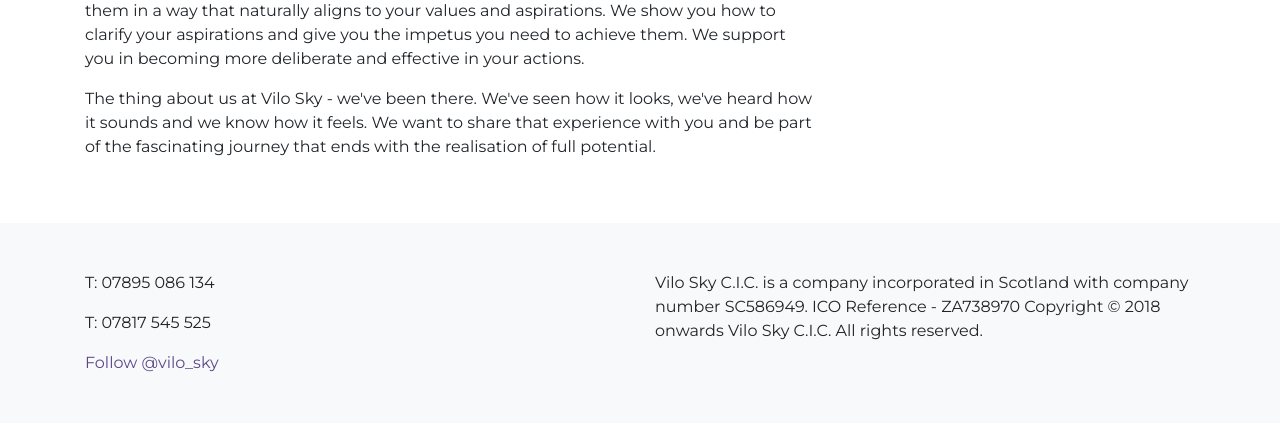
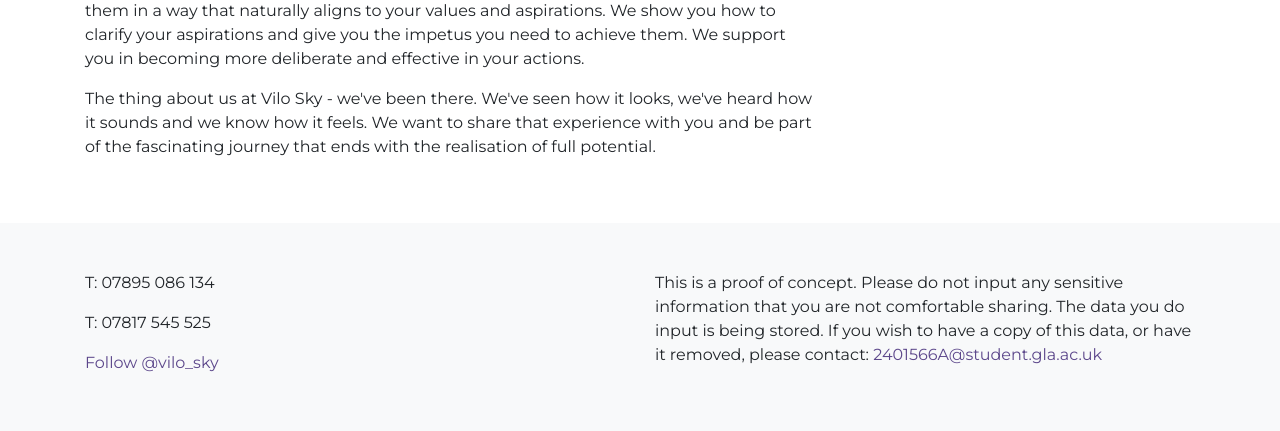
Before and after one commit to tp3-2020-CS32/ViloSky, a Django app: page /paths/ in a window 1280 px wide. Shown: the part 1000-1431 px from the top of the page. Before the commit the page ends 1372 px from the top, so only its background shows below. Run offline with Django 3.2, Linux system fonts and the light colour scheme; some libraries are stand-ins or nearby versions.

Commit message:
Open source license and data storage disclaimer

```diff
--- a/vilosky_paths/templates/paths/base.html
+++ b/vilosky_paths/templates/paths/base.html
@@ -92,10 +92,9 @@
                     <script async src="https://platform.twitter.com/widgets.js" charset="utf-8"></script>
                 </div>
                 <div class="col">
-                    <p>Vilo Sky C.I.C. is a company incorporated in Scotland with company number SC586949.
-                        ICO Reference - ZA738970
-                        Copyright © 2018 onwards Vilo Sky C.I.C.
-                        All rights reserved.</p>
+                    <p>This is a proof of concept. Please do not input any sensitive information that you are not
+                        comfortable sharing. The data you do input is being stored. If you wish to have a copy of this
+                        data, or have it removed, please contact: <a href="mailto: 2401566A@student.gla.ac.uk">2401566A@student.gla.ac.uk</a></p>
                 </div>
             </div>
         </div>
```
Also changed, not shown: license.txt (added).
